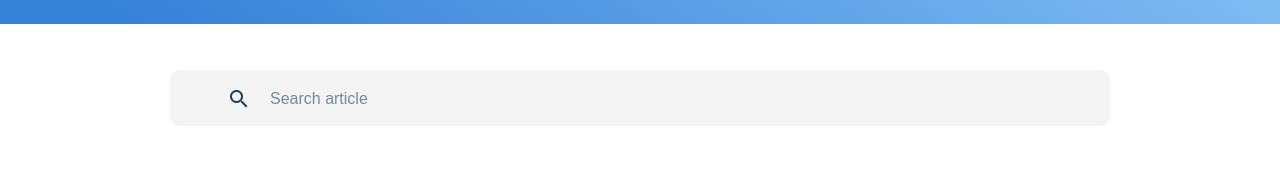
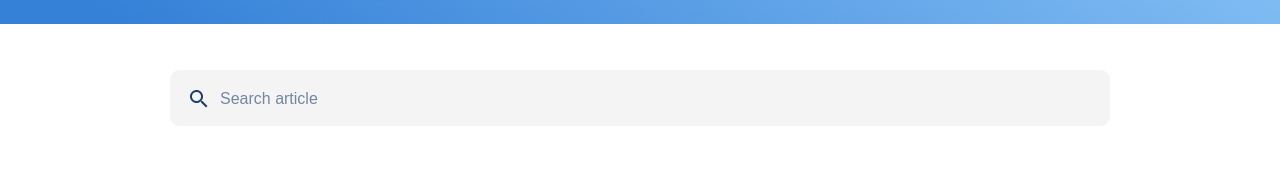
Before and after one commit to Jimena-tm/proyectosemana05, a plain HTML site: page index.html in a window 1280 px wide. Shown: the part 323-500 px from the top of the page. Drawn offline with Linux system fonts and the light colour scheme.

Commit message:
con algunos arreglos en barra buscadora

```diff
--- a/styles/main.css
+++ b/styles/main.css
@@ -77,15 +77,19 @@ header .contenedor {
   margin-bottom: 50px;
 }
 
+.width-layout {
+  position: relative;
+}
+
 .buscador .lupa {
   position: absolute;
-  left: 230px;
+  left: 20px;
   top: 20px;
 }
 
 .buscador .searchtexto {
   position: absolute;
-  left: 270px;
+  left: 50px;
   top: 20px;
   font-family: arial;
   color: #1f3f68;
```
